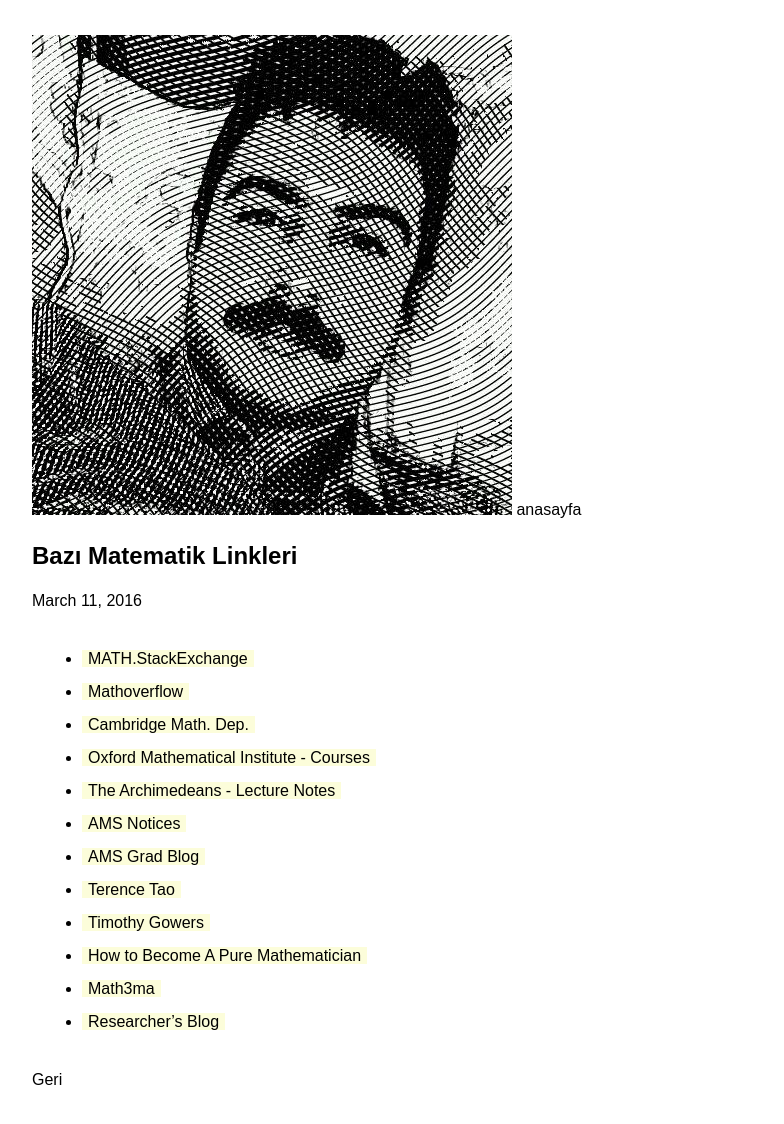
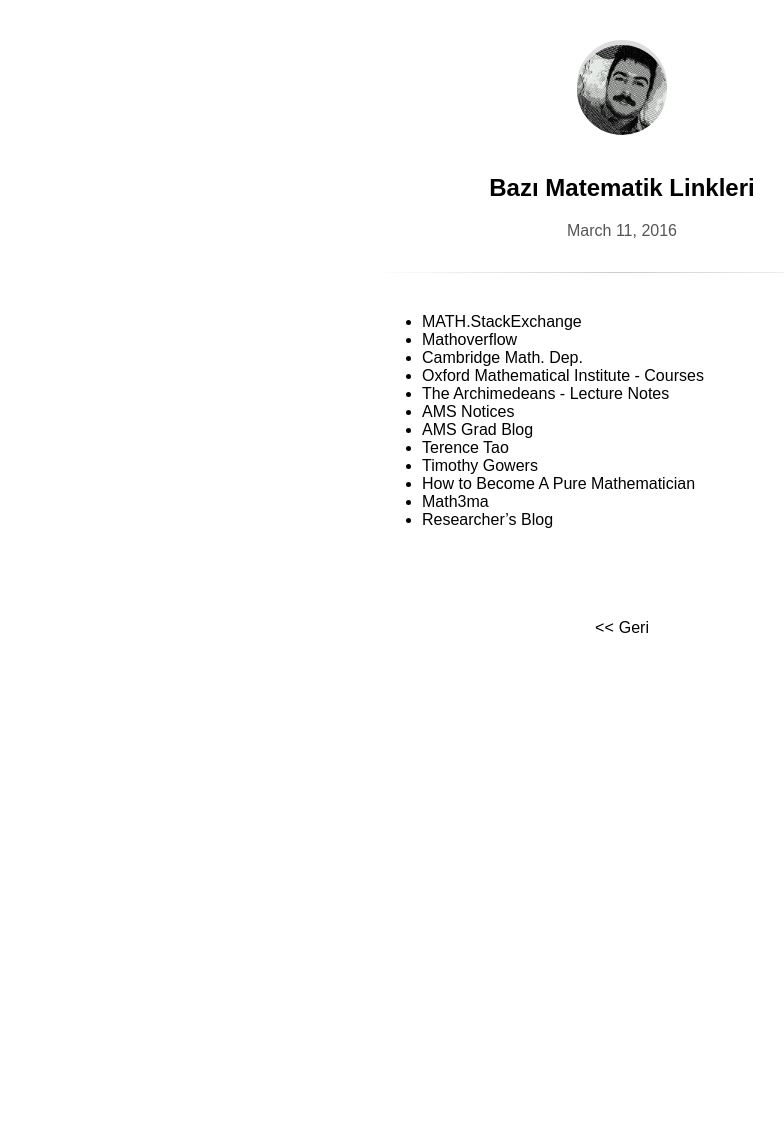
Before and after one commit to hakanergul/hakanergul.github.io, a Jekyll site: the page built from _posts/2016-03-11-bazi-matematik-linkleri.md, in a window 1280 px wide. Shown: the whole page, without its empty margins (18-802 px from the left). Built offline with Jekyll 4.4.1, drawn with Linux system fonts in a browser that asks for light colours; some web fonts are replaced; comment, search, counter and statistics services are not loaded; after the commit the page ends 900 px from its top, so only the background shows below that.

Commit message:
Update main.scss

```diff
--- a/_sass/main.scss
+++ b/_sass/main.scss
@@ -5,29 +5,22 @@
   font-weight: 400;
   -webkit-font-smoothing: antialiased;
   -webkit-text-size-adjust: 100%;
-
   @media (min-width: 992px) {
     padding: 35px 50px;
   }
-
 }
-
-h2, h3, h4, h5 {
+h2,
+h3,
+h4,
+h5 {
   margin: 45px 0 25px;
 }
-
 img {
   max-width: 100%;
 }
-
-time {
-  display: block;
-}
-
 a {
   color: inherit;
   text-decoration: none;
-
   &.image {
     display: block;
     text-align: center;
@@ -35,20 +28,17 @@
     border-radius: 5px;
     margin: 30px 0;
   }
-
 }
-
 mark {
-  background: #FFFC76;
+  background: #fffc76;
   padding: 0 5px;
 }
-
 blockquote {
-  border-left: 5px solid #20FFB4;
+  border-left: 5px solid #ccc;
   margin: 40px 0;
-  padding-left: 30px;
+  padding: 5px 30px;
+  background: #eee;
 }
-
 span[data-note] {
   font-size: 0.8em;
   background: #c1c1c1;
@@ -56,7 +46,6 @@
   font-weight: 700;
   display: inline-block;
   padding: 0 12px;
-  border-radius: 10px;
   vertical-align: middle;
   line-height: 18px;
   cursor: pointer;
@@ -64,28 +53,21 @@
   transition: background 0.3s;
   -webkit-transition: background 0.3s;
   -webkit-user-select: none;
-
   &.open {
     background: #838383;
   }
-
   @media (min-width: 768px) {
     vertical-align: 1px;
   }
-
-  @media (min-width: 992px) {
-
-    &:hover {
+  @media (min-width: 992px) {&:hover {
       background: #838383;
     }
-
   }
-
 }
-
-.📝 {
-  background: #fff;
-  box-shadow: 0px 0px 8px rgba( 0, 0, 0, 0.2 );
+.note {
+  background: #f8f8f8;
+  border: 1px solid #ddd;
+  box-shadow: 0 0 8px rgba( 0, 0, 0, 0.2 );
   padding: 20px 20px 50px;
   position: fixed;
   bottom: 0;
@@ -93,353 +75,305 @@
   transition-property: transform;
   transition-duration: 0.6s;
   transition-timing-function: ease;
-  -webkit-transition-property: -webkit-transform;
+  -webkit-transition-property: transform;
   -webkit-transition-duration: 0.6s;
   -webkit-transition-timing-function: ease;
   transform: translateY( calc( 100% + 8px ) );
   -webkit-transform: translateY( calc( 100% + 8px ) );
   font-size: 14px;
   line-height: 1.7em;
-  width: 100%;
-  box-sizing: border-box;
-
-  &.👀 {
+  &.shown {
     transform: translateY( 0 );
     -webkit-transform: translateY( 0 );
   }
-
   @media (min-width: 768px) {
     right: 40px;
     padding-bottom: 20px;
     max-width: 400px;
     left: auto;
     bottom: 40px;
-    border-radius: 8px;
     transition-property: opacity, transform;
-    -webkit-transition-property: opacity, -webkit-transform;
+    -webkit-transition-property: opacity, transform;
     transition-duration: 0.3s;
     -webkit-transition-duration: 0.3s;
     opacity: 0;
     transform: scale( 0.1 ) translateZ( 0 );
     -webkit-transform: scale( 0.1 ) translateZ( 0 );
-
-    &.👀 {
+    &.shown {
       transform: scale( 1 ) translateZ( 0 );
       -webkit-transform: scale( 1 ) translateZ( 0 );
       opacity: 1;
     }
-
   }
-
 }
-
-.👻 {
-  margin: 60px 0;
-  text-align: left;
-
+.logo {
+  margin: 0 auto 35px;
+  text-align: center;
+  animation-duration: 0.7s;
+  animation-fill-mode: both;
+  animation-name: bounce;
+  -webkit-animation-duration: 0.7s;
+  -webkit-animation-fill-mode: both;
+  -webkit-animation-name: bounce;
   a {
-    background: #000;
-    color: #fff;
+    background: #ddd url("gravatar_wrapper.png");
+    color: #000;
     text-decoration: none;
-    text-transform: lowercase;
     font-weight: 700;
-    height: 75px;
-    width: 75px;
+    height: 100px;
+    width: 100px;
     font-size: 1.5em;
-    border-radius: 75px;
+    border-radius: 100%;
     display: inline-block;
     text-align: center;
-    line-height: 75px;
+    line-height: 100px;
+    border: 5px solid #fff;
+    box-sizing: border-box;
+    &:hover,
+    &:focus {
+      background: #f14e32;
+    }
+    &:hover + .logo-prompt,
+    &:focus + .logo-prompt {
+      display: inline-block !important;
+    }
+    .gravatar {
+      margin-top: 5px;
+      -webkit-border-radius: 50%;
+      -moz-border-radius: 50%;
+      border-radius: 50%;
+    }
+    @media (max-width : 480px) {&:hover + .logo-prompt,
+      &:focus + .logo-prompt {
+        display: none !important;
+      }
+    }
   }
-
-  @media (min-width: 768px) {
-    position: fixed;
-    top: 50px;
-    right: 50px;
-    margin: 0;
-    animation-duration: 1s;
-    animation-fill-mode: both;
-    animation-name: bounce;
-    -webkit-animation-duration: 1s;
-    -webkit-animation-fill-mode: both;
-    -webkit-animation-name: bounce;
-
-    a {
-      transition: transform 0.4s;
-      -webkit-transition: -webkit-transform 0.4s;
-      box-sizing: border-box;
-      line-height: 80px;
-      height: 80px;
-      width: 80px;
-      border-radius: 80px;
-
-      &:hover {
-        transform: scale( 1.2 );
-        -webkit-transform: scale( 1.2 );
-      }
-
+  .logo-prompt {
+    position: absolute;
+    display: none;
+    vertical-align: middle;
+    padding: 5px;
+    border-radius: 3px;
+    background: #666;
+    background: rgba(0,0,0,.5);
+    margin-left: 15px;
+    color: #fff;
+    font-size: 0.8235em;
+    text-align: center;
+    line-height: 1.2;
+    top: 50%;
+    margin-top: -10px;
+    &:before {
+      content: "";
+      border-width: 5px 5px 5px 0;
+      border-style: solid;
+      border-color: transparent #666;
+      border-color: transparent rgba(0,0,0,.5);
+      position: absolute;
+      top: 50%;
+      left: -5px;
+      margin-top: -5px;
     }
-
   }
-
 }
-
 iframe {
   margin: 45px 0 !important;
 }
-
-ul, ol {
+ul,
+ol {
   margin: 40px 0;
   padding-left: 50px;
-
   li {
     word-wrap: break-word;
-    margin: 15px 0;
   }
-
   img {
     margin: 40px 0;
     border-radius: 5px;
   }
-
 }
-
 sup {
   vertical-align: top;
   position: relative;
   top: -0.5em;
   margin-left: 1px;
 }
-
+time {
+  color: #555;
+}
+code,
+pre {
+  font-family: Consolas, monospace, x;
+}
 code {
-  border-radius: 3px;
-  background: #eae8f6;
+  color: #f14e32;
+  background: #eee;
   padding: 2px 6px;
-  font-family: 'Fira Mono', monospace;
   font-size: 13px;
 }
-
 pre {
-
+  display: block;
+  margin-top: 0;
+  margin-bottom: 1rem;
+  font-size: 0.8rem;
+  line-height: 1.4;
+  white-space: pre;
+  overflow-x: auto;
+  background-color: #f9f9f9;
+  border: 1px solid #ddd;
+  padding: 1rem;
   code {
-    display: block;
-    padding: 15px 20px;
-    overflow: auto;
-    tab-size: 4;
-    line-height: 23px;
+    font-size: 100%;
+    color: inherit;
+    background-color: transparent;
+    padding: 0;
   }
-
 }
-
 table {
   width: 100%;
   table-layout: fixed;
   margin: 45px 0;
-
   thead {
     background: #f2f2f2;
   }
-
   th {
     text-align: left;
     padding: 8px 10px;
     border-bottom: 15px solid #fff;
   }
-
   td {
     padding: 4px 0;
   }
-
 }
-
 iframe {
   width: 100%;
 }
-
 article {
   max-width: 500px;
-
-  a {
-    padding-left: 6px;
-    padding-right: 6px;
-    background: rgba(240, 244, 71, 0.2);
-    transition: background .4s;
-
-    &:hover {
-      background: rgba(240, 244, 71, 0.5);
-    }
-
-    &.image {
-      padding: 0;
-      background: none;
-    }
-
+  margin: 0 auto;
+  .title {
+    line-height: 1.4em;
+    text-align: center;
   }
-
-  h1 {
-    line-height: 1.4em;
+  .divider {
+    background: #ddd;
+    background: -webkit-gradient(linear,left top,right top,from(rgba(255,255,255,0)),color-stop(#ccc),to(rgba(255,255,255,0)));
+    background: -webkit-linear-gradient(left,rgba(255,255,255,0),#ccc,rgba(255,255,255,0));
+    background: linear-gradient(to right,rgba(255,255,255,0),#ccc,rgba(255,255,255,0));
+    height: 1px;
+    margin: 2em 0;
   }
-
+  .center {
+    text-align: center;
+    margin: 0 auto;
+  }
   hr {
     border: 0;
     border-bottom: 1px solid #000;
-    width: 10px;
     margin: 30px 0;
-    display: block;
   }
-
   p {
     font-size: 15px;
     line-height: 1.9em;
     word-wrap: break-word;
   }
-
-  & + a {
+  .footnote {
+    border: 0;
+  }
+  .footnotes {
+    margin: 40px 0;
+    display: none;
+    .reversefootnote {
+      border: 0;
+    }
+  }
+}
+.back {
+  text-align: center;
+  a {
     text-decoration: none;
-    margin-top: 40px;
+    margin: 40px auto 0;
     display: inline-block;
-    padding: 10px 10px 10px 0;
+    padding: 10px;
     border: 0;
-
     &:before {
       content: "<<";
       margin-right: 5px;
       color: #000;
     }
-
   }
-
-  .🙈 {
-    list-style: none;
-    margin: 30px 0;
-    padding: 0;
-
-    li {
-      display: inline-block;
-      margin: 0 10px;
-
-      &:first-child {
-        margin-left: 0;
-      }
-
-      a {
-        display: inline-block;
-        border: 0;
-        padding: 0;
-        background: none;
-
-        &:focus {
-          outline: none;
-        }
-
-      }
-
-      svg {
-        height: 30px;
-        width: 30px;
-      }
-
-    }
-
-  }
-
-  .footnote {
-    border: 0;
-  }
-
-  .footnotes {
-    margin: 40px 0;
-    display: none;
-
-    .reversefootnote {
-      border: 0;
-    }
-
-  }
-
 }
-
 section {
-
+  max-width: 500px;
+  margin: 0 auto;
   ul {
     list-style: none;
     margin: 0;
     padding: 0;
-
     li {
       margin: 25px 0;
-
+      .title {
+        max-width: 100%;
+        overflow: hidden !important;
+        text-overflow: ellipsis !important;
+        white-space: nowrap !important;
+        word-wrap: normal !important;
+      }
       a {
         text-decoration: none;
         border: 0;
         color: #000;
-        display: inline-block;
         box-sizing: border-box;
       }
-
-      @media (min-width: 992px) {
-
-        a {
-          border-bottom: 1px dashed transparent;
-
+      .post-date {
+        float: right;
+        margin: 0 0 0 20px;
+      }
+      span {
+        display: inline-block;
+        color: #757575;
+        letter-spacing: 1px;
+        text-transform: uppercase;
+      }
+      @media (min-width: 992px) {a {
+          border-bottom: 2px solid transparent;
           &:hover {
             border-color: #000;
           }
-
         }
-
       }
-
     }
-
   }
-
 }
-
-@keyframes bounce {
-
-  0% {
+@keyframes bounce {0% {
     transform: translate3d( 0, -1000px, 0 );
   }
-
   60% {
     transform: translate3d( 0, 25px, 0 );
   }
-
   75% {
     transform: translate3d( 0, -10px, 0 );
   }
-
   90% {
     transform: translate3d( 0, 5px, 0 );
   }
-
   100% {
     transform: none;
   }
-
 }
-
-@-webkit-keyframes bounce {
-
-  0% {
+@-webkit-keyframes bounce {0% {
     -webkit-transform: translate3d( 0, -1000px, 0 );
   }
-
   60% {
     -webkit-transform: translate3d( 0, 25px, 0 );
   }
-
   75% {
     -webkit-transform: translate3d( 0, -10px, 0 );
   }
-
   90% {
     -webkit-transform: translate3d( 0, 5px, 0 );
   }
-
   100% {
     -webkit-transform: none;
   }
-
 }
```
